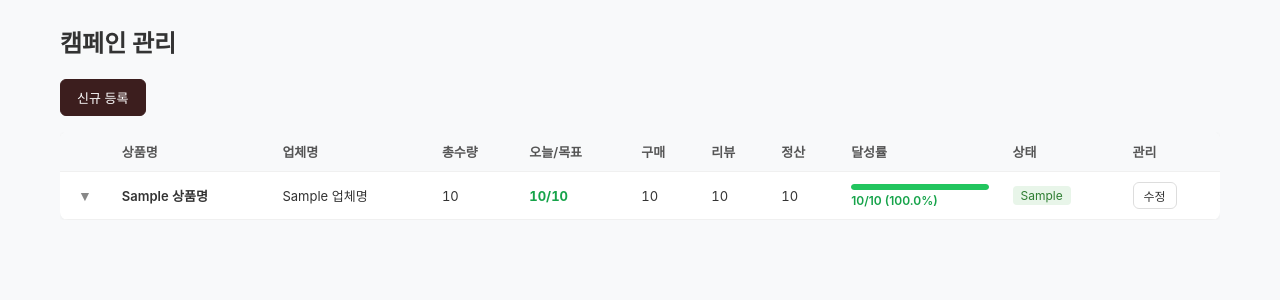
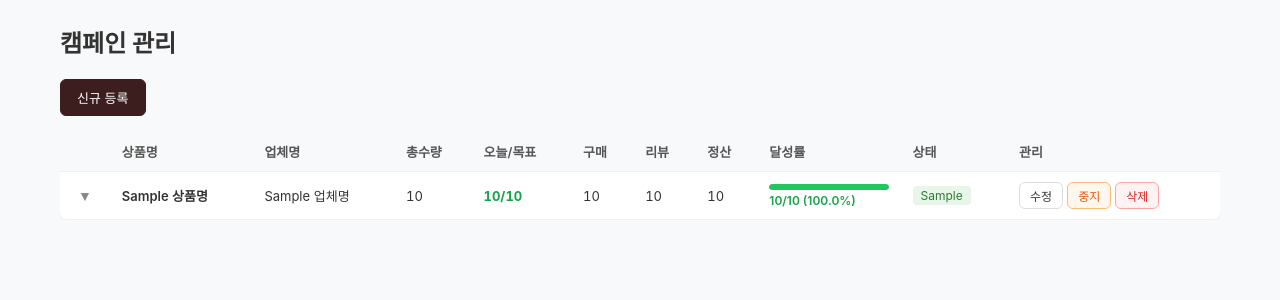
Before and after one commit to odong444/kabiseo-upload, a Flask app: template templates/admin/campaigns.html in a window 1280 px wide. Shown: the part 56-356 px from the top of the page. Run offline with Flask 3, Linux system fonts and the light colour scheme; the template is opened without the code that fills it: most values are stand-ins (such as "Sample title", 1, 10 or a date in 2020).

Commit message:
캠페인 중지/재개/삭제 기능 추가
- 캠페인 목록에서 수정 버튼 우측에 중지/재개/삭제 버튼 추가
- admin.py에 pause/resume/delete API 라우트 추가
- db_manager에 update_campaign_status, delete_campaign 메서드 추가

Co-Authored-By: Claude Opus 4.6 <noreply@anthropic.com>

```diff
--- a/admin.py
+++ b/admin.py
@@ -216,6 +216,53 @@ def campaign_edit_post(campaign_id):
         logger.error(f"캠페인 수정 에러: {e}", exc_info=True)
         flash(f"수정 중 오류 발생: {e}")
     return redirect(url_for("admin.campaigns"))
+
+
+# ──────── 캠페인 중지/재개/삭제 API ────────
+
+@admin_bp.route("/api/campaigns/<campaign_id>/pause", methods=["POST"])
+@admin_required
+def api_campaign_pause(campaign_id):
+    """캠페인 상태를 '중지'로 변경"""
+    if not models.db_manager:
+        return jsonify({"ok": False, "message": "시스템 초기화 중"})
+    try:
+        models.db_manager.update_campaign_status(campaign_id, "중지")
+        return jsonify({"ok": True, "status": "중지"})
+    except Exception as e:
+        logger.error(f"캠페인 중지 에러: {e}")
+        return jsonify({"ok": False, "message": str(e)})
+
+
+@admin_bp.route("/api/campaigns/<campaign_id>/resume", methods=["POST"])
+@admin_required
+def api_campaign_resume(campaign_id):
+    """캠페인 상태를 '모집중'으로 복원"""
+    if not models.db_manager:
+        return jsonify({"ok": False, "message": "시스템 초기화 중"})
+    try:
+        models.db_manager.update_campaign_status(campaign_id, "모집중")
+        return jsonify({"ok": True, "status": "모집중"})
+    except Exception as e:
+        logger.error(f"캠페인 재개 에러: {e}")
+        return jsonify({"ok": False, "message": str(e)})
+
+
+@admin_bp.route("/api/campaigns/<campaign_id>", methods=["DELETE"])
+@admin_required
+def api_campaign_delete(campaign_id):
+    """캠페인 삭제 (연결된 progress도 함께 삭제)"""
+    if not models.db_manager:
+        return jsonify({"ok": False, "message": "시스템 초기화 중"})
+    try:
+        ok = models.db_manager.delete_campaign(campaign_id)
+        if ok:
+            return jsonify({"ok": True})
+        else:
+            return jsonify({"ok": False, "message": "캠페인을 찾을 수 없습니다"})
+    except Exception as e:
+        logger.error(f"캠페인 삭제 에러: {e}")
+        return jsonify({"ok": False, "message": str(e)})
 
 
 # ──────── 캠페인 신규 등록 ────────
--- a/templates/admin/campaigns.html
+++ b/templates/admin/campaigns.html
@@ -133,6 +133,23 @@
 
     /* 숫자 셀 */
     .num-cell { text-align: center; font-variant-numeric: tabular-nums; }
+
+    /* 캠페인 관리 버튼 */
+    .campaign-actions { display: flex; gap: 4px; align-items: center; }
+    .admin-btn-pause {
+        background: #fff7ed; color: #ea580c; border-color: #fdba74;
+    }
+    .admin-btn-pause:hover { background: #fed7aa; }
+    .admin-btn-resume {
+        background: #f0fdf4; color: #16a34a; border-color: #86efac;
+    }
+    .admin-btn-resume:hover { background: #bbf7d0; }
+    .admin-btn-danger {
+        background: #fef2f2; color: #dc2626; border-color: #fca5a5;
+    }
+    .admin-btn-danger:hover { background: #fecaca; }
+
+    .admin-status-badge.중지 { background: #fff7ed; color: #ea580c; }
     </style>
 </head>
 <body class="admin-body">
@@ -232,8 +249,19 @@
                         </td>
                         <td><span class="admin-status-badge {{ c.get('상태', '모집중') }}">{{ c.get('상태', '모집중') }}</span></td>
                         <td>
-                            <a href="{{ url_for('admin.campaign_edit', campaign_id=c.get('캠페인ID', '')) }}"
-                               class="admin-btn admin-btn-sm" onclick="event.stopPropagation();">수정</a>
+                            <div class="campaign-actions">
+                                <a href="{{ url_for('admin.campaign_edit', campaign_id=c.get('캠페인ID', '')) }}"
+                                   class="admin-btn admin-btn-sm" onclick="event.stopPropagation();">수정</a>
+                                {% if c.get('상태', '모집중') == '중지' %}
+                                <button type="button" class="admin-btn admin-btn-sm admin-btn-resume"
+                                        onclick="event.stopPropagation(); campaignResume('{{ c.get('캠페인ID', '') }}', this);">재개</button>
+                                {% else %}
+                                <button type="button" class="admin-btn admin-btn-sm admin-btn-pause"
+                                        onclick="event.stopPropagation(); campaignPause('{{ c.get('캠페인ID', '') }}', this);">중지</button>
+                                {% endif %}
+                                <button type="button" class="admin-btn admin-btn-sm admin-btn-danger"
+                                        onclick="event.stopPropagation(); campaignDelete('{{ c.get('캠페인ID', '') }}', '{{ c.get('상품명', '') | e }}', this);">삭제</button>
+                            </div>
                         </td>
                     </tr>
                     <!-- 상세 펼침 행 -->
@@ -320,6 +348,101 @@
         }
     }
 
+    // ──── 캠페인 중지/재개/삭제 ────
+
+    function campaignPause(campaignId, btn) {
+        if (!confirm('이 캠페인을 중지하시겠습니까?')) return;
+        btn.disabled = true;
+        fetch('/admin/api/campaigns/' + campaignId + '/pause', {
+            method: 'POST',
+            headers: {'Content-Type': 'application/json'}
+        })
+        .then(function(r) { return r.json(); })
+        .then(function(data) {
+            if (data.ok) {
+                // 상태 배지 업데이트
+                var row = btn.closest('tr');
+                var badge = row.querySelector('.admin-status-badge');
+                if (badge) {
+                    badge.className = 'admin-status-badge 중지';
+                    badge.textContent = '중지';
+                }
+                // 버튼을 "재개"로 교체
+                var resumeBtn = document.createElement('button');
+                resumeBtn.type = 'button';
+                resumeBtn.className = 'admin-btn admin-btn-sm admin-btn-resume';
+                resumeBtn.textContent = '재개';
+                resumeBtn.onclick = function(e) {
+                    e.stopPropagation();
+                    campaignResume(campaignId, resumeBtn);
+                };
+                btn.parentNode.replaceChild(resumeBtn, btn);
+            } else {
+                alert('중지 실패: ' + (data.message || ''));
+                btn.disabled = false;
+            }
+        })
+        .catch(function() { alert('요청 실패'); btn.disabled = false; });
+    }
+
+    function campaignResume(campaignId, btn) {
+        if (!confirm('이 캠페인을 재개하시겠습니까?')) return;
+        btn.disabled = true;
+        fetch('/admin/api/campaigns/' + campaignId + '/resume', {
+            method: 'POST',
+            headers: {'Content-Type': 'application/json'}
+        })
+        .then(function(r) { return r.json(); })
+        .then(function(data) {
+            if (data.ok) {
+                var row = btn.closest('tr');
+                var badge = row.querySelector('.admin-status-badge');
+                if (badge) {
+                    badge.className = 'admin-status-badge 모집중';
+                    badge.textContent = '모집중';
+                }
+                // 버튼을 "중지"로 교체
+                var pauseBtn = document.createElement('button');
+                pauseBtn.type = 'button';
+                pauseBtn.className = 'admin-btn admin-btn-sm admin-btn-pause';
+                pauseBtn.textContent = '중지';
+                pauseBtn.onclick = function(e) {
+                    e.stopPropagation();
+                    campaignPause(campaignId, pauseBtn);
+                };
+                btn.parentNode.replaceChild(pauseBtn, btn);
+            } else {
+                alert('재개 실패: ' + (data.message || ''));
+                btn.disabled = false;
+            }
+        })
+        .catch(function() { alert('요청 실패'); btn.disabled = false; });
+    }
+
+    function campaignDelete(campaignId, productName, btn) {
+        if (!confirm('캠페인 "' + productName + '"을(를) 삭제하시겠습니까?\n연결된 진행건도 모두 삭제됩니다.')) return;
+        btn.disabled = true;
+        fetch('/admin/api/campaigns/' + campaignId, {
+            method: 'DELETE',
+            headers: {'Content-Type': 'application/json'}
+        })
+        .then(function(r) { return r.json(); })
+        .then(function(data) {
+            if (data.ok) {
+                // 행 삭제 (메인 행 + 상세 행)
+                var row = btn.closest('tr');
+                var idx = row.getAttribute('data-idx');
+                var detailRow = document.getElementById('detailRow' + idx);
+                if (detailRow) detailRow.remove();
+                row.remove();
+            } else {
+                alert('삭제 실패: ' + (data.message || ''));
+                btn.disabled = false;
+            }
+        })
+        .catch(function() { alert('요청 실패'); btn.disabled = false; });
+    }
+
     // 일정 블록에 오늘 하이라이트 적용
     (function() {
         var today = new Date();
```
Also changed, not shown: modules/db_manager.py (+19 -0 lines).
